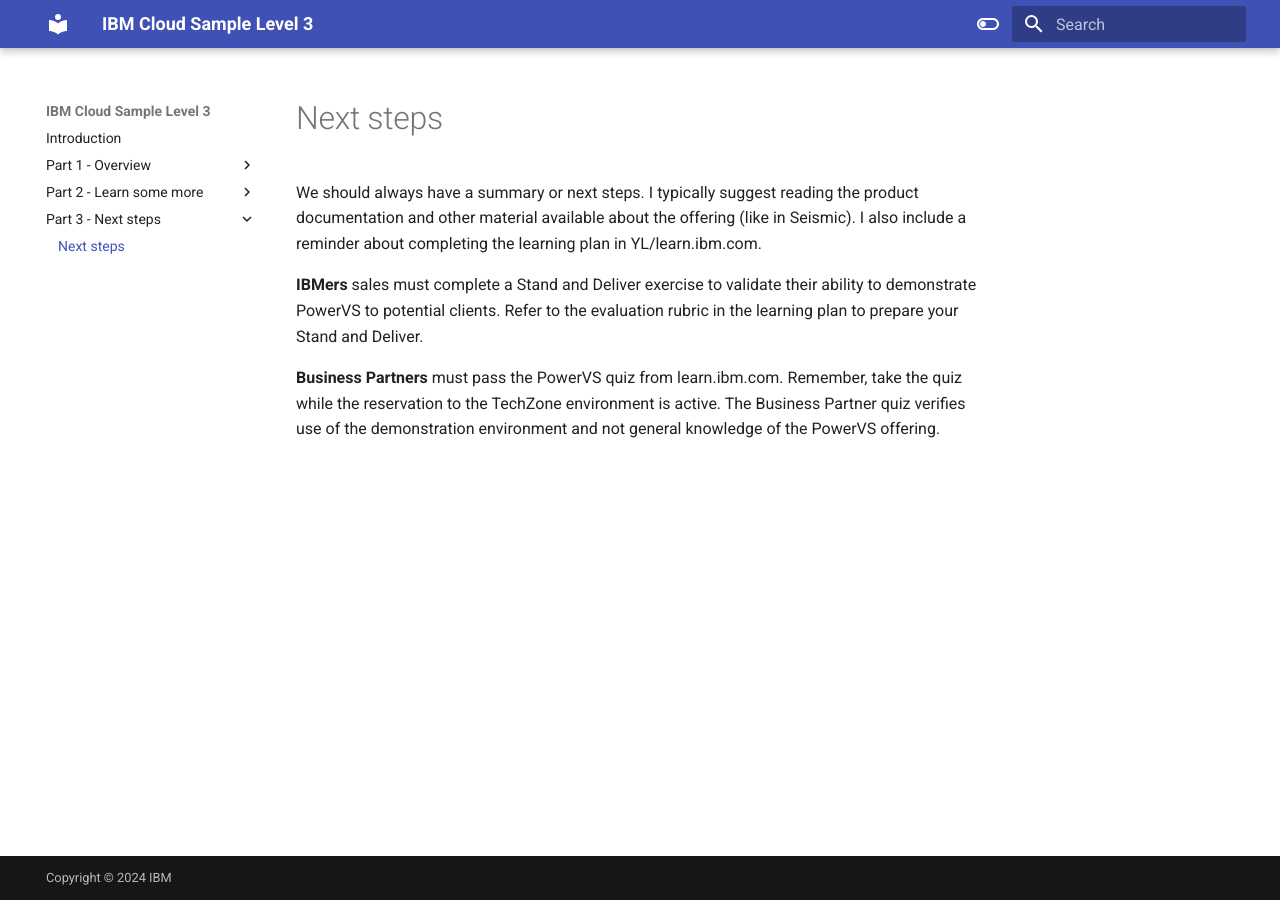
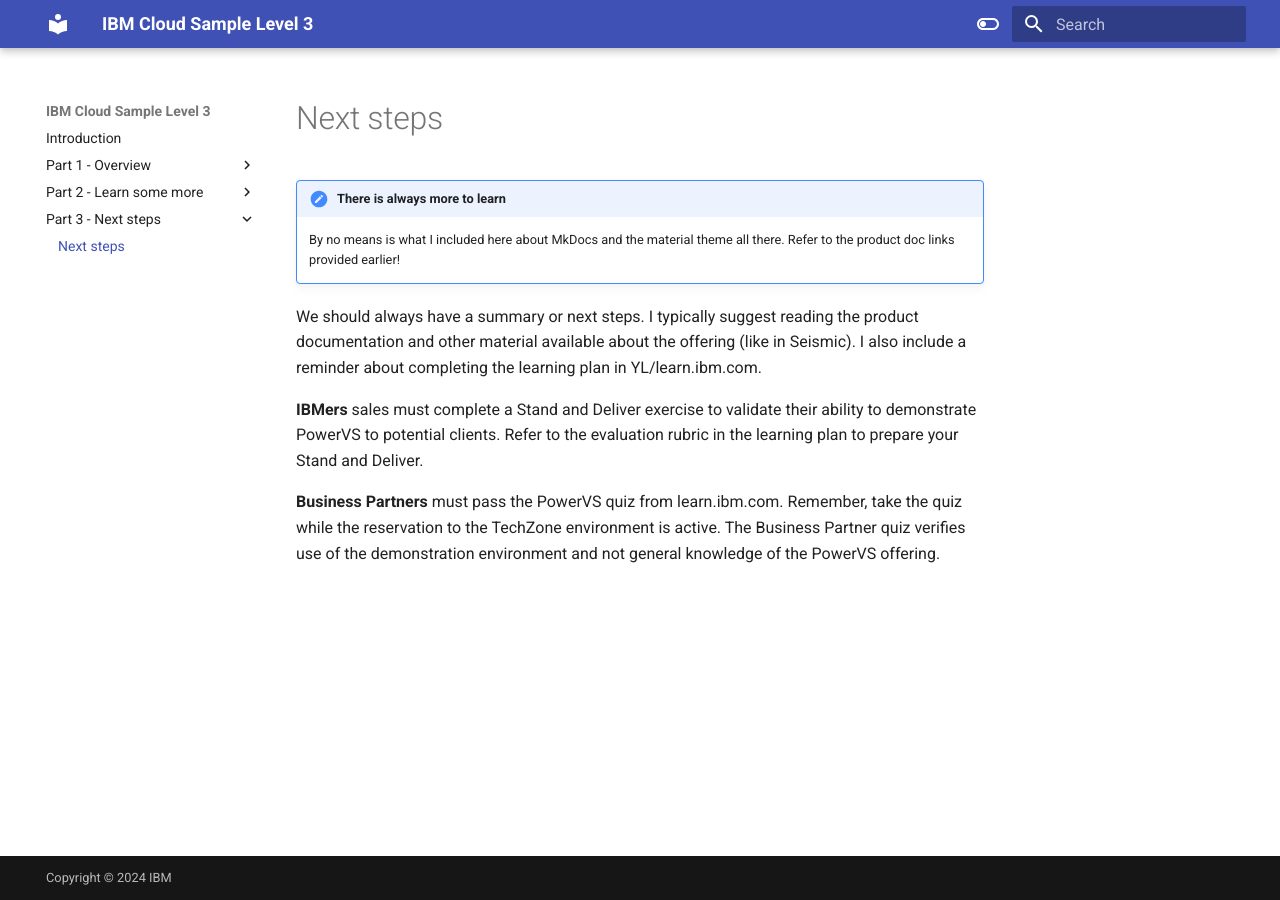
Before and after one commit to dpkshetty/SalesEnablement-L3-test-repo2, an MkDocs documentation site: the page built from docs/Part 3/01 Next steps.md, in a window 1280 px wide. Built offline with MkDocs 1.6.1 and Material for MkDocs 9.7.7, drawn with Linux system fonts in a browser that asks for light colours.

Commit message:
update next steps

```diff
--- a/docs/Part 3/01 Next steps.md
+++ b/docs/Part 3/01 Next steps.md
@@ -1,3 +1,7 @@
+!!! Important "There is always more to learn"
+
+    By no means is what I included here about MkDocs and the material theme all there. Refer to the product doc links provided earlier!
+
 We should always have a summary or next steps. I typically suggest reading the product documentation and other material available about the offering (like in Seismic). I also include a reminder about completing the learning plan in YL/learn.ibm.com.
 
 **IBMers** sales must complete a Stand and Deliver exercise to validate their ability to demonstrate PowerVS to potential clients. Refer to the evaluation rubric in the learning plan to prepare your Stand and Deliver.
```
